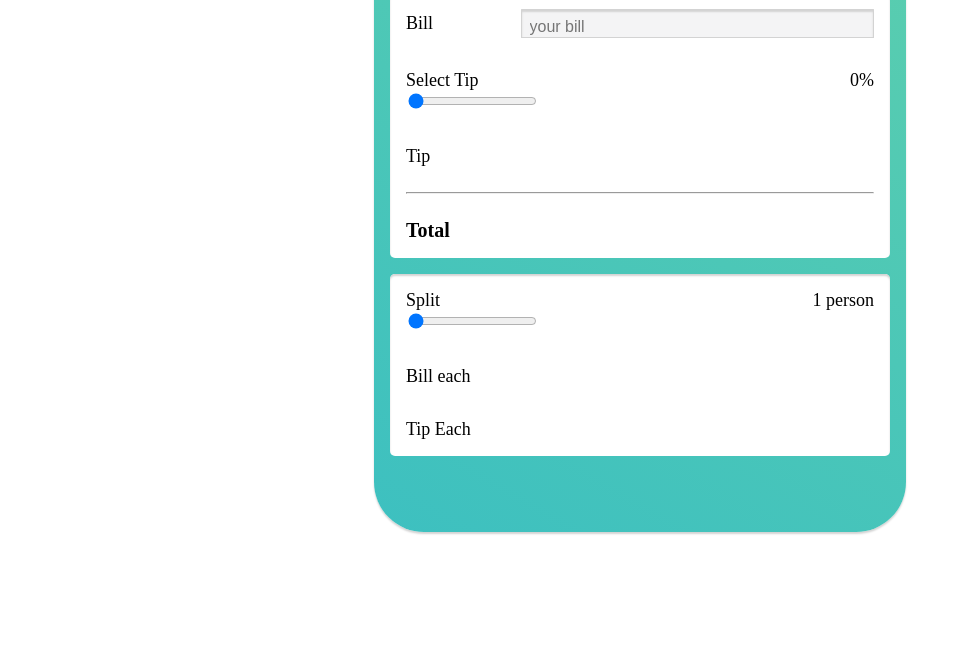
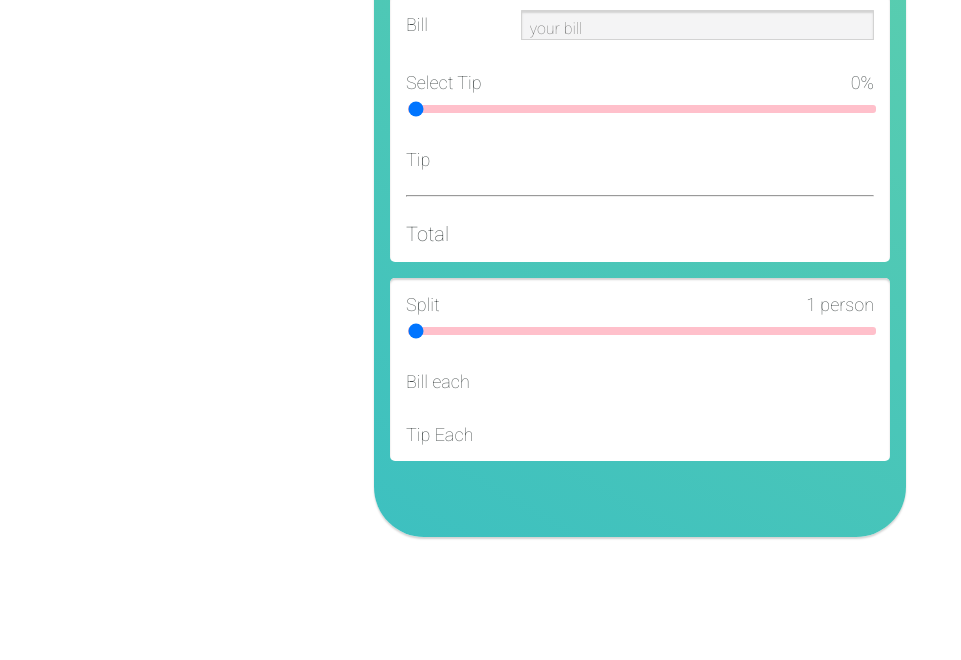
Before and after one commit to chica25/Tip_Calulator_App, a plain HTML site: page index.html in a window 1280 px wide. Shown: the part 140-800 px from the top of the page, without its empty margins (0-961 px from the left). Drawn offline with Linux system fonts and the light colour scheme.

Commit message:
Alter styling and implement new fonts

```diff
--- a/index.html
+++ b/index.html
@@ -5,6 +5,9 @@
     <meta http-equiv="X-UA-Compatible" content="IE=edge">
     <meta name="viewport" content="width=device-width, initial-scale=1.0">
    <link rel="stylesheet" href="style.css">
+
+   <link rel="preconnect" href="https://fonts.gstatic.com">
+<link href="https://fonts.googleapis.com/css2?family=Roboto:wght@100&display=swap" rel="stylesheet"
     <title>Tip Calculator</title>
 </head>
     body>
@@ -21,7 +24,7 @@
                             <label for="tip-input">Select Tip</label>
                             <span id="tip-percent">0%</span>
                         </div>
-                            <input type="range" value="0" id="tip-input" />
+                            <input type="range" value="0" id="tip-input" class="range" />
                         </div>
                         <div class="space-btw">
                             <span>Tip</span>
@@ -40,7 +43,7 @@
                         <label for="split-input">Split</label>
                         <span id="split-value">1 person</span>
                     </div>
-                    <input type="range" min="1" max="10" value="1" id="split-input">
+                    <input type="range" min="1" max="10" value="1" id="split-input" class="range">
                 </div>
                 <div class="space-btw">
                     <span>Bill each</span>
--- a/style.css
+++ b/style.css
@@ -1,6 +1,8 @@
 html {
     font-size: 10px;
-    color: 464d4d;
+    color: #464d4d;
+    font-family: 'Roboto', sans-serif;
+    font-weight: 300;
 }
 
 main {
@@ -47,6 +49,7 @@ section > div {
 }
 
 input[type="number"]{
+    font-family: inherit;
     background: #f4f4f5;
     font-size: 16px;
     border: 1px solid lightgray;
@@ -64,3 +67,22 @@ input[type="number"]{
     font-size: 20px;
     font-weight: bolder;
 }
+
+.range {
+    -webkit-appearance: none;
+    width: 100%;
+    height: 8px;
+    background:pink;
+    margin-top: 1.2rem;
+    border-radius: 0.3rem;
+    outline: none;
+}
+
+.range::webkit-slider-thumb {
+    -webkit-appearance: none;
+    width: 2.2rem;
+    height: 2.2rem;
+    border-radius: 50%;
+    background: #3dc0c0;
+    cursor: pointer;
+}
```
